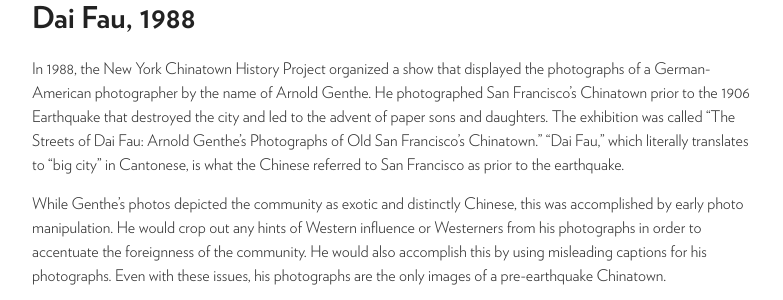
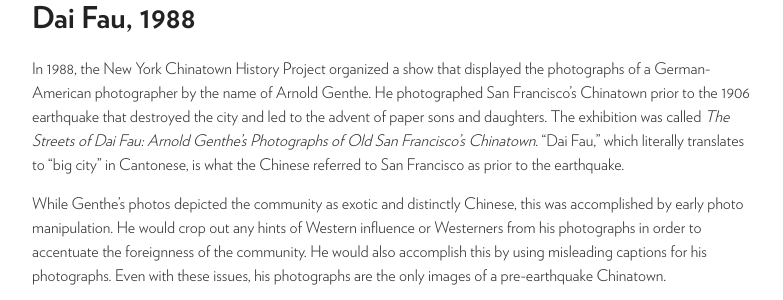
Before and after one commit to moca40/moca40.github.io, a Jekyll site: the page built from _stories/1988-01-01-dai-fau.md, in a window 1280 px wide. Shown: the part 235-535 px from the top of the page, without its empty margins (248-1031 px from the left). Built offline with Jekyll 4.4.1, drawn with Linux system fonts in a browser that asks for light colours.

Commit message:
Update 1988-01-01-dai-fau.md

```diff
--- a/_stories/1988-01-01-dai-fau.md
+++ b/_stories/1988-01-01-dai-fau.md
@@ -44,7 +44,7 @@ slides:
     img: https://user-images.githubusercontent.com/47676628/88233955-61465e00-cc46-11ea-8fac-177b1e4f9f0f.jpg
 ---
 
-In 1988, the New York Chinatown History Project organized a show that displayed the photographs of a German-American photographer by the name of Arnold Genthe. He photographed San Francisco’s Chinatown prior to the 1906 Earthquake that destroyed the city and led to the advent of paper sons and daughters. The exhibition was called "The Streets of Dai Fau: Arnold Genthe’s Photographs of Old San Francisco’s Chinatown."  “Dai Fau,” which literally translates to "big city" in Cantonese, is what the Chinese referred to San Francisco as prior to the earthquake.
+In 1988, the New York Chinatown History Project organized a show that displayed the photographs of a German-American photographer by the name of Arnold Genthe. He photographed San Francisco’s Chinatown prior to the 1906 earthquake that destroyed the city and led to the advent of paper sons and daughters. The exhibition was called *The Streets of Dai Fau: Arnold Genthe’s Photographs of Old San Francisco’s Chinatown*.  “Dai Fau,” which literally translates to "big city" in Cantonese, is what the Chinese referred to San Francisco as prior to the earthquake.
 
 While Genthe’s photos depicted the community as exotic and distinctly Chinese, this was accomplished by early photo manipulation. He would crop out any hints of Western influence or Westerners from his photographs in order to accentuate the foreignness of the community. He would also accomplish this by using misleading captions for his photographs. Even with these issues, his photographs are the only images of a pre-earthquake Chinatown.
 
```
